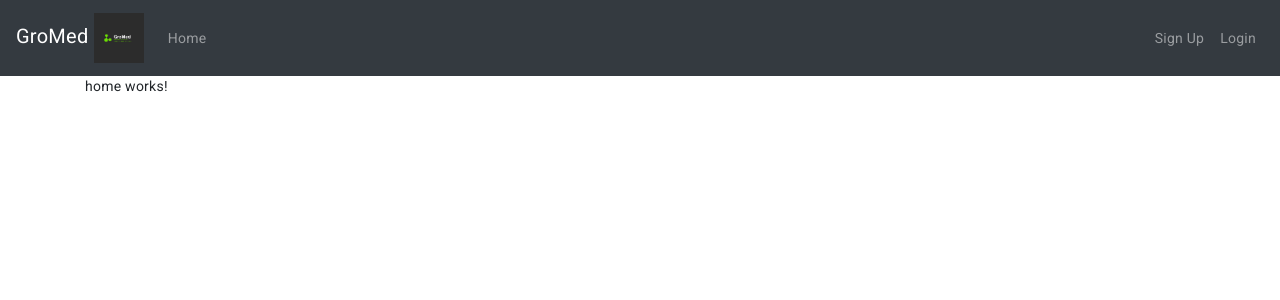
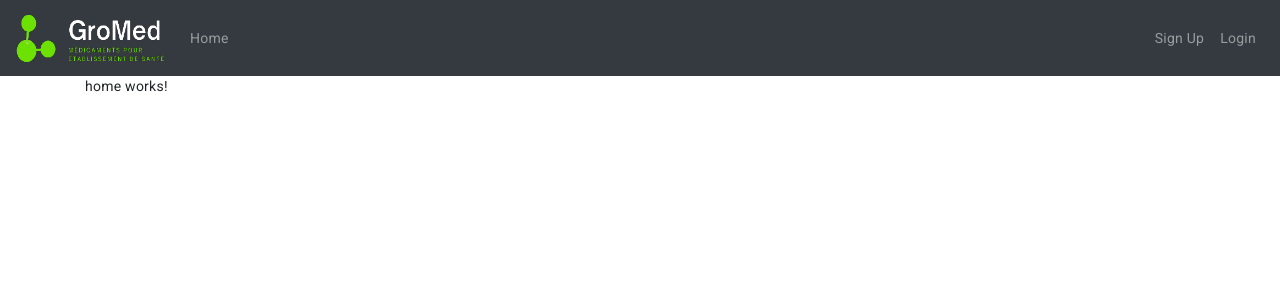
Before and after one commit to l3miage-moussola/Projet-BDi-team-Miagiles-FrontEnd, an Angular app: page /home in a window 1280 px wide. Shown: the top 300 px of the page. Built offline with nearby package versions, Linux system fonts and the light colour scheme.

Commit message:
front v0.1

```diff
--- a/src/app/app.component.html
+++ b/src/app/app.component.html
@@ -1,6 +1,6 @@
 <div id="app">
   <nav class="navbar navbar-expand navbar-dark bg-dark">
-    <a href="#" class="navbar-brand">GroMed <img src="../assets/1.png" width="50" height="50"></a>
+    <a href="#" class="navbar-brand"><img src="../assets/LogoSansFond.png" width="150" height="50"></a>
     <ul class="navbar-nav mr-auto" routerLinkActive="active">
       <li class="nav-item">
         <a href="/home" class="nav-link" routerLink="home">Home </a>
```
Also changed, not shown: src/assets/LogoSansFond.png (added).
